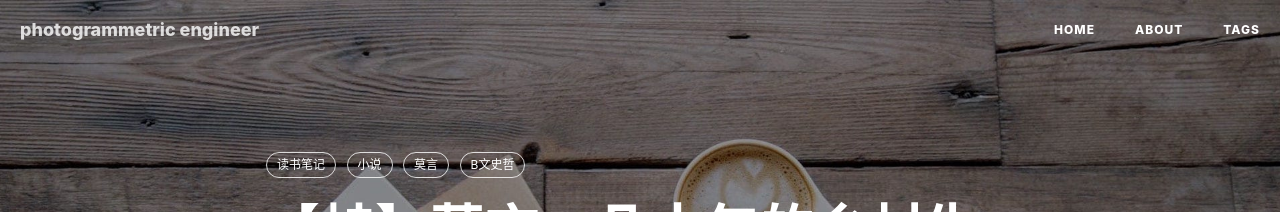
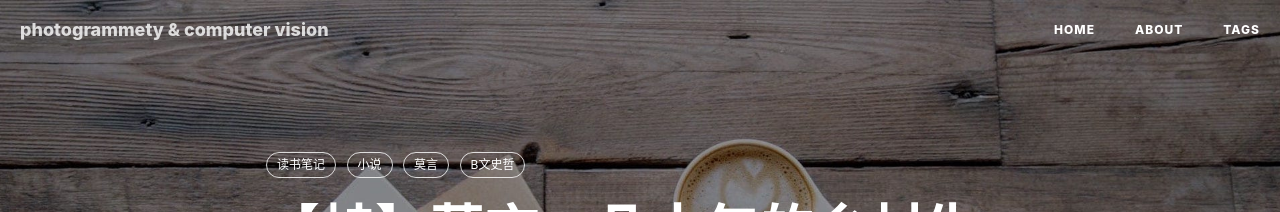
Before and after one commit to xiaoteng-whu/xiaoteng-whu.github.io, a Jekyll site: the page built from _posts/2020-05-09-蛙-莫言-几十年来的乡村生育史.md, in a window 1280 px wide. Shown: the top 212 px of the page. Built offline with Jekyll 4.4.1, drawn with Linux system fonts in a browser that asks for light colours; nearby versions of some CDN libraries; comment, search, counter and statistics services are not loaded; some of the changed text lies outside the part shown.

```diff
--- a/_config.yml
+++ b/_config.yml
@@ -1,12 +1,12 @@
 # Site settings
-title: photogrammetric engineer
+title: photogrammety & computer vision
 SEOTitle: xiaoteng
 header-img: img/post-bg-desk.jpg
 email: xiaoteng@whu.edu.cn
 description: ""
 keyword: "Blog,SfM"
-url: "https://xiaoteng.xyz/"          # your host, for absolute URL
-baseurl: ""      # for example, '/blog' if your blog hosted on 'host/blog'
+url: "https://xiaoteng.xyz"          # your host, for absolute URL
+baseurl: "/blog"      # for example, '/blog' if your blog hosted on 'host/blog'
 github_repo: "https://github.com/xiaoteng-whu/xiaoteng-whu.github.io.git" # you code repository
 
 # Sidebar settings
```
Also changed, not shown: 1 other file.
